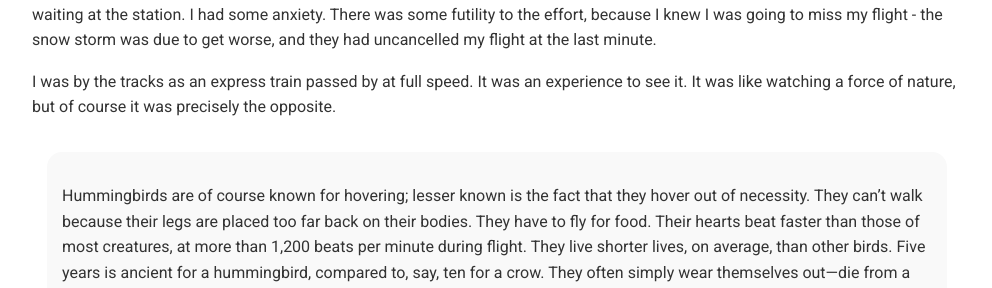
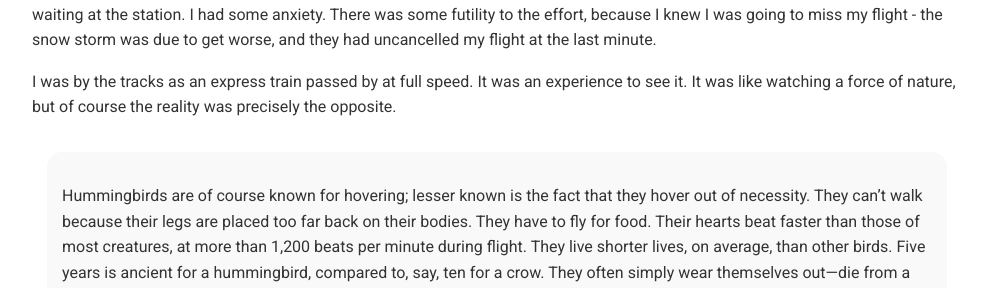
Before and after one commit to overheardonearth/overheardonearth.github.io, a Jekyll site: the page built from _posts/2019-10-31-snowfall.html, in a window 1280 px wide. Shown: the part 352-640 px from the top of the page, without its empty margins (143-1135 px from the left). Built offline with Jekyll 4.4.1, drawn with Linux system fonts in a browser that asks for light colours; comment, search, counter and statistics services are not loaded.

Commit message:
Update 2019-10-31-snowfall.html

```diff
--- a/_posts/2019-10-31-snowfall.html
+++ b/_posts/2019-10-31-snowfall.html
@@ -10,7 +10,7 @@ Today was the first real snowfall of the year. It snowed a little two days ago b
 <p>
 I recall my first real experience with snow - living in it, rather than going to it. I had to catch a train to get to the airport, and was waiting at the station. I had some anxiety. There was some futility to the effort, because I knew I was going to miss my flight - the snow storm was due to get worse, and they had uncancelled my flight at the last minute.
 
-<p>I was by the tracks as an express train passed by at full speed. It was an experience to see it. It was like watching a force of nature, but of course it was precisely the opposite.
+<p>I was by the tracks as an express train passed by at full speed. It was an experience to see it. It was like watching a force of nature, but of course the reality was precisely the opposite.
 
 <div class="media">
 <p>
```
